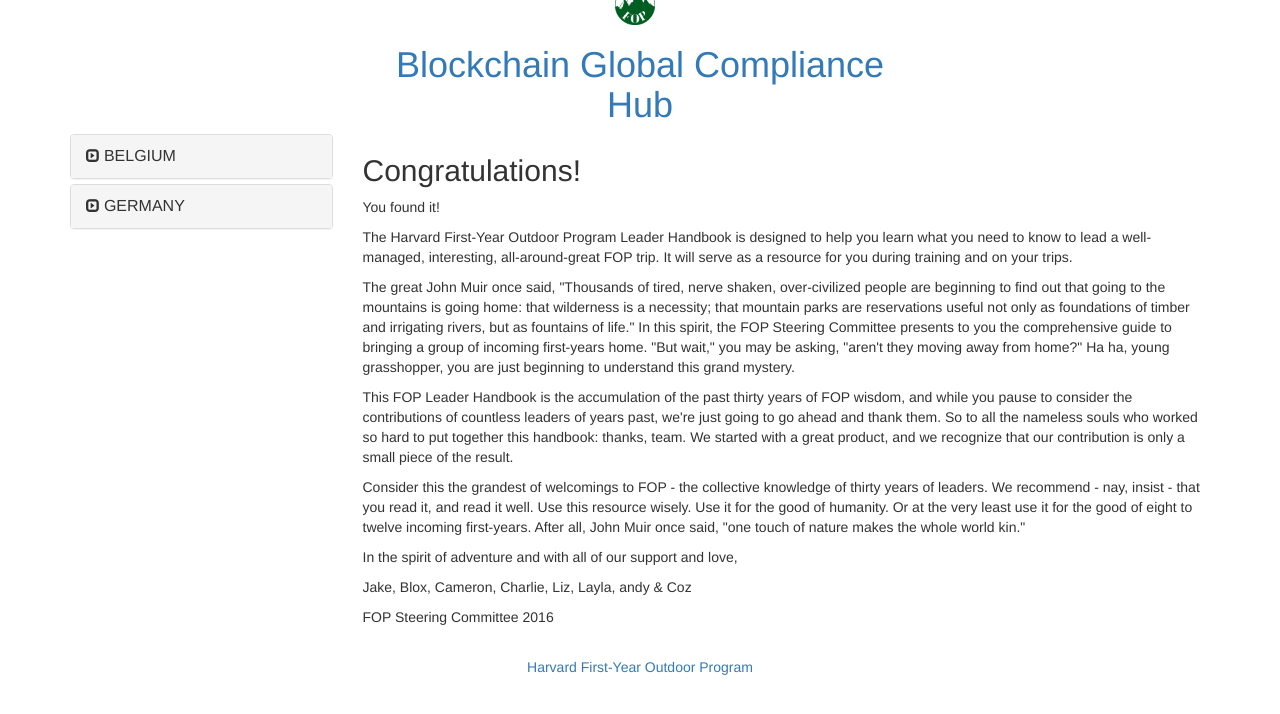
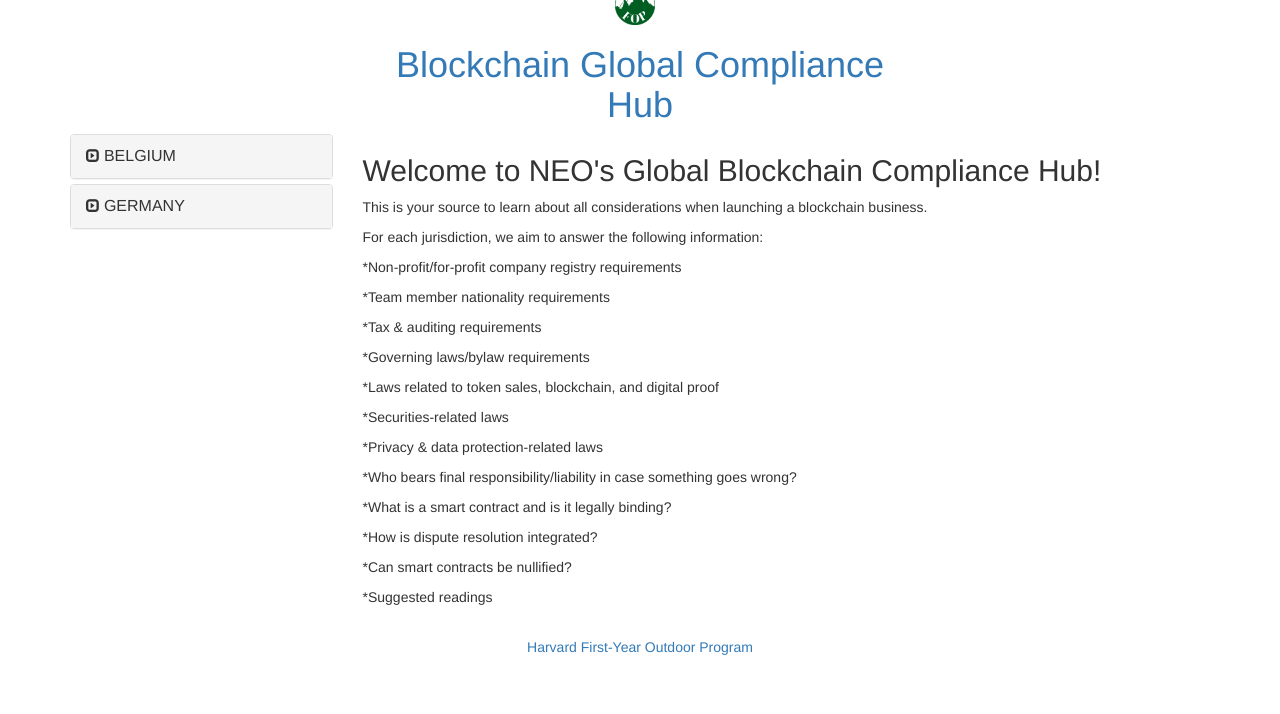
Before and after one commit to neo-project/global-blockchain-compliance-hub, a Jekyll site: the page built from index.html, in a window 1280 px wide. Shown: the top 714 px of the page. Built offline with Jekyll 4.4.1, drawn with Linux system fonts in a browser that asks for light colours; nearby versions of some CDN libraries.

Commit message:
Update index.html

```diff
--- a/index.html
+++ b/index.html
@@ -1,16 +1,25 @@
 ---
 layout: default
-title: FOP Leader Handbook
+title: Global Blockchain Compliance Hub
 ---
 
 <div class="col-md-9">
-  <h2>Congratulations!</h2>
-  <p>You found it!</p>
-  <p>The Harvard First-Year Outdoor Program Leader Handbook is designed to help you learn what you need to know to lead a well-managed, interesting, all-around-great FOP trip. It will serve as a resource for you during training and on your trips.</p>
-  <p>The great John Muir once said, "Thousands of tired, nerve shaken, over-civilized people are beginning to find out that going to the mountains is going home: that wilderness is a necessity; that mountain parks are reservations useful not only as foundations of timber and irrigating rivers, but as fountains of life." In this spirit, the FOP Steering Committee presents to you the comprehensive guide to bringing a group of incoming first-years home. "But wait," you may be asking, "aren't they moving away from home?" Ha ha, young grasshopper, you are just beginning to understand this grand mystery.</p>
-  <p>This FOP Leader Handbook is the accumulation of the past thirty years of FOP wisdom, and while you pause to consider the contributions of countless leaders of years past, we're just going to go ahead and thank them. So to all the nameless souls who worked so hard to put together this handbook: thanks, team. We started with a great product, and we recognize that our contribution is only a small piece of the result.</p>
-  <p>Consider this the grandest of welcomings to FOP - the collective knowledge of thirty years of leaders. We recommend - nay, insist - that you read it, and read it well. Use this resource wisely. Use it for the good of humanity. Or at the very least use it for the good of eight to twelve incoming first-years. After all, John Muir once said, "one touch of nature makes the whole world kin."</p>
-  <p>In the spirit of adventure and with all of our support and love,</p>
-  <p>Jake, Blox, Cameron, Charlie, Liz, Layla, andy & Coz</p>
-  <p>FOP Steering Committee 2016</p>
+  <h2>Welcome to NEO's Global Blockchain Compliance Hub!</h2>
+  <p>This is your source to learn about all considerations when launching a blockchain business. </p>
+  <p>For each jurisdiction, we aim to answer the following information: </p>
+  <p>*Non-profit/for-profit company registry requirements</p>
+  <p>*Team member nationality requirements</p>
+  <p>*Tax & auditing requirements</p>
+  <p>*Governing laws/bylaw requirements</p>
+  <p>*Laws related to token sales, blockchain, and digital proof</p>
+  <p>*Securities-related laws</p>
+  <p>*Privacy & data protection-related laws </p>
+  <p>*Who bears final responsibility/liability in case something goes wrong?</p>
+  <p>*What is a smart contract and is it legally binding?</p>
+  <p>*How is dispute resolution integrated? </p>
+  <p>*Can smart contracts be nullified? </p>
+  <p>*Suggested readings</p>
+  <p>
+
+  <p></p>
 </div>
```
